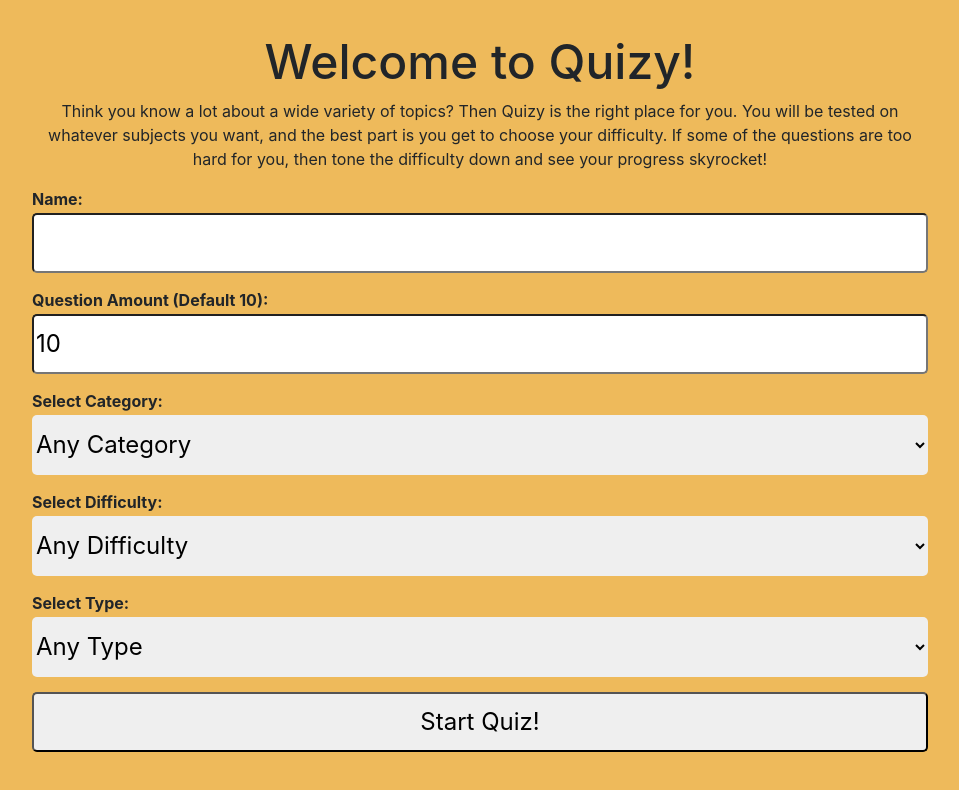
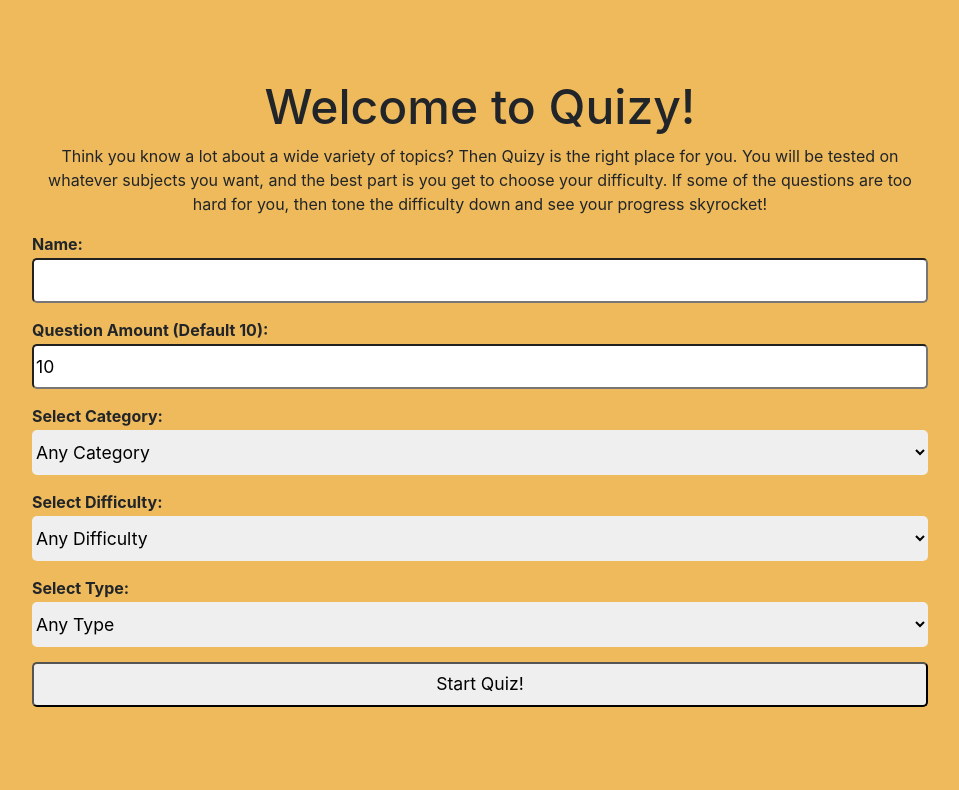
Before and after one commit to lgarc15/quizy-frontend, a React (Create React App) app: page / in a window 1280 px wide. Shown: the top 790 px of the page, without its empty margins (160-1119 px from the left). Built offline with nearby package versions, Linux system fonts and the light colour scheme.

Commit message:
remove form resizing for large devices.

```diff
--- a/src/index.css
+++ b/src/index.css
@@ -1,12 +1,6 @@
 html, body {
     height: 100%;
     background-color: rgb(238, 186, 91) !important;
-}
-
-html {
-    /* height: 100%; */
-    /* width: 100%; */
-    /* overflow: hidden; */
 }
 
 body {
--- a/src/stylesheets/StartQuiz.css
+++ b/src/stylesheets/StartQuiz.css
@@ -67,13 +67,13 @@
 @media(min-width: 1200px) {
     #quizSettingsForm input,
     #quizSettingsForm select {
-        height: 60px;
-        font-size: 1.5em;
-        border-radius: 5px;
+        /* height: 45; */
+        /* font-size: 1.5em; */
+        /* border-radius: 5px; */
     }
 
     #quizSettingsForm select {
-        line-height: 60px;
+        /* line-height: 60px; */
     }
 }
 
```
